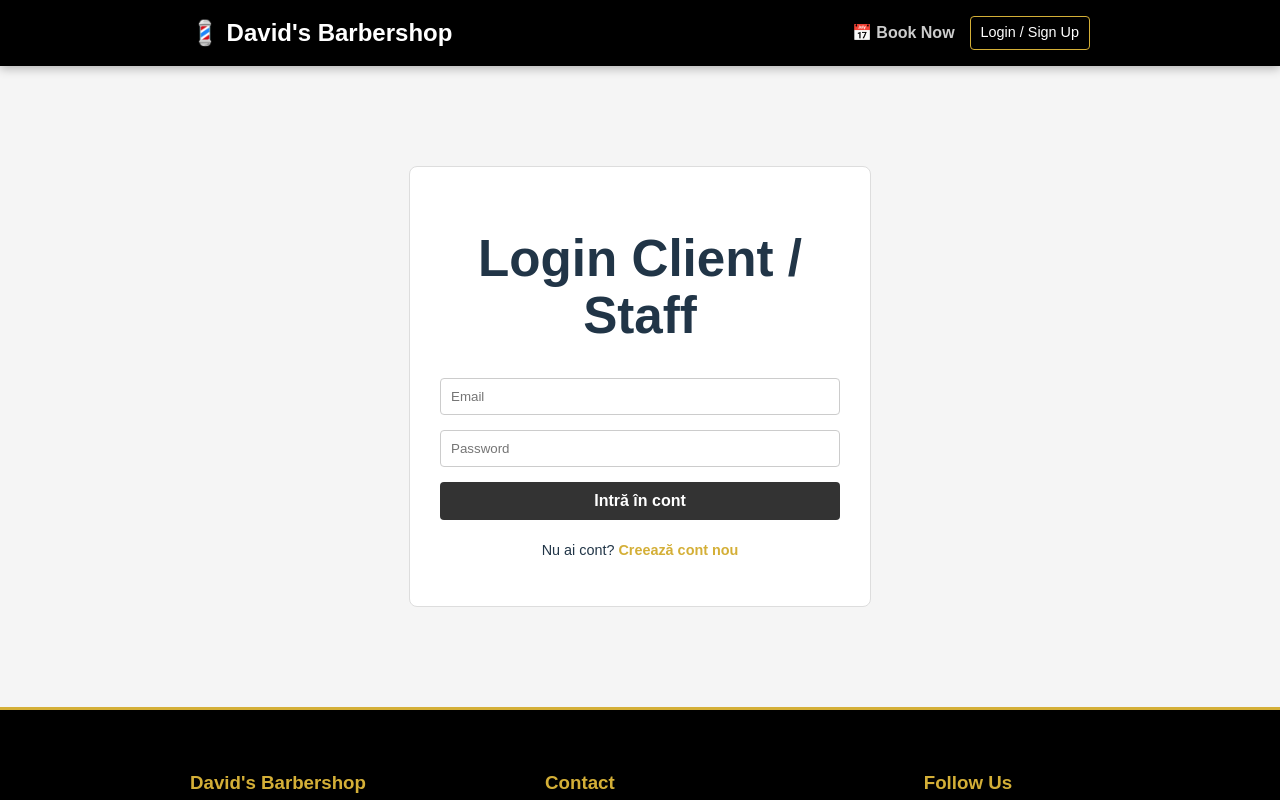
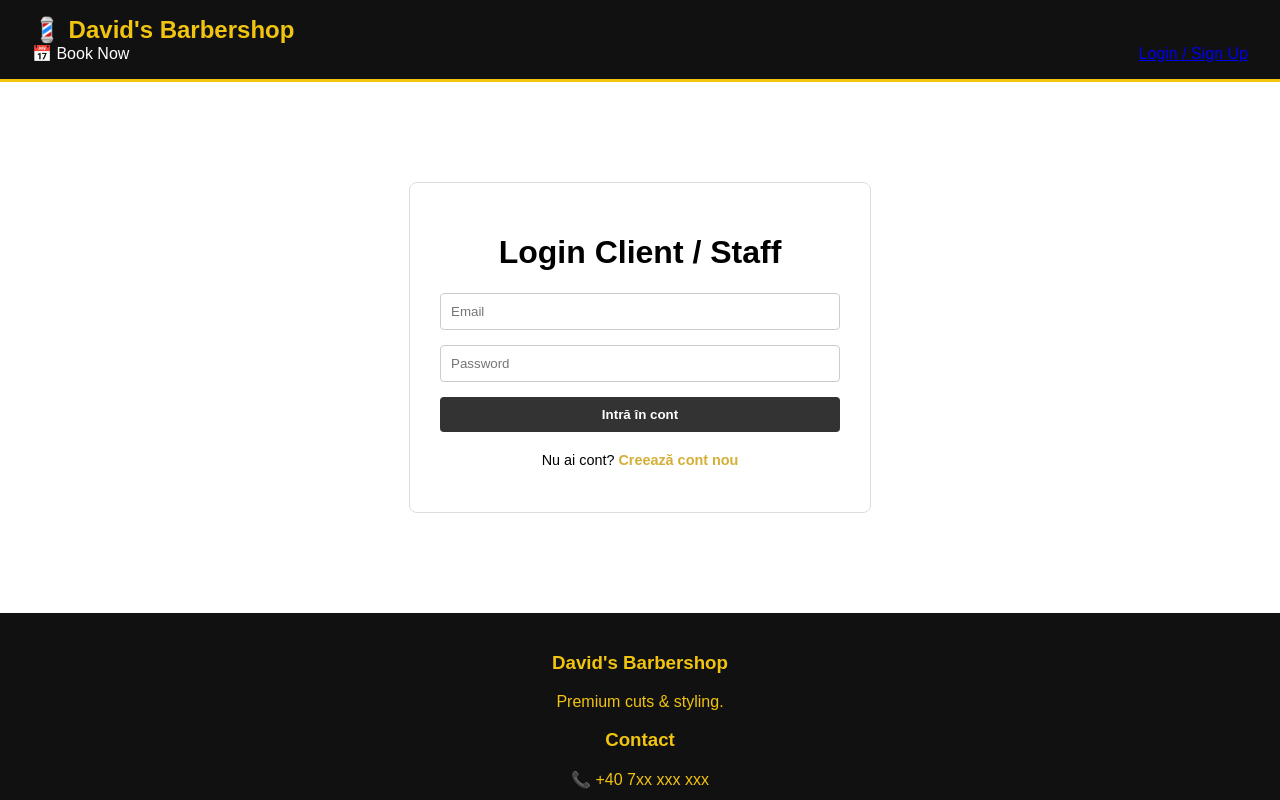
Before and after one commit to timoteifrincuu/davids-barbershop, a Vue app: page /login in a window 1280 px wide. Shown: the top 800 px of the page. Built offline with nearby package versions, Linux system fonts and the light colour scheme; no server answers.

Commit message:
Global fix: Black text everywhere except nav

```diff
--- a/src/App.vue
+++ b/src/App.vue
@@ -85,34 +85,51 @@ const handleLogout = async () => {
   </div>
 </template>
 
-<style>
-/* ... (Pastreaza stilurile CSS existente, sunt bune) ... */
-/* --- GLOBAL --- */
-body { margin: 0; font-family: 'Arial', sans-serif; background-color: #f5f5f5; }
-.app-wrapper { display: flex; flex-direction: column; min-height: 100vh; }
+<style scoped>
+/* Aici definim stilul DOAR pentru Bara de Navigare și Footer */
 
-/* --- HEADER --- */
-header { background-color: #000; padding: 15px 0; color: white; position: sticky; top: 0; z-index: 100; box-shadow: 0 2px 10px rgba(0,0,0,0.3); }
-.nav-content { max-width: 900px; margin: 0 auto; padding: 0 20px; display: flex; justify-content: space-between; align-items: center; }
-.logo { font-size: 1.5rem; font-weight: bold; color: white; text-decoration: none; }
-nav { display: flex; gap: 15px; align-items: center; }
-.nav-link { color: #ccc; text-decoration: none; font-weight: bold; transition: color 0.3s; }
-.nav-link:hover { color: #d4af37; }
-.router-link-active { color: #d4af37; }
-.admin-link { color: #ff6b6b; }
-.logout-btn { background: none; border: 1px solid #666; color: white; padding: 5px 10px; border-radius: 4px; cursor: pointer; }
-.logout-btn:hover { background: white; color: black; }
-.login-btn-nav { text-decoration: none; color: #fff; font-size: 0.9rem; border: 1px solid #d4af37; padding: 5px 10px; border-radius: 4px; transition: all 0.3s; }
-.login-btn-nav:hover { background-color: #d4af37; color: black; }
-main { flex: 1; }
+header {
+  background-color: #111; /* Fundal Negru */
+  padding: 1rem 2rem;
+  border-bottom: 3px solid #f1c40f; /* Linie Galbenă */
+}
 
-/* --- FOOTER --- */
-.app-footer { background-color: #000; color: white; padding: 40px 20px 20px; border-top: 3px solid #d4af37; }
-.footer-content { max-width: 900px; margin: 0 auto; display: flex; justify-content: space-between; flex-wrap: wrap; gap: 20px; margin-bottom: 30px; }
-.footer-section h3 { color: #d4af37; margin-bottom: 15px; }
-.footer-section p { color: #ccc; margin: 5px 0; font-size: 0.9rem; }
-.social-link { color: white; text-decoration: none; font-weight: bold; display: block; margin-top: 5px; }
-.social-link:hover { color: #d4af37; }
-.copyright { text-align: center; border-top: 1px solid #333; padding-top: 20px; color: #666; font-size: 0.8rem; }
-@media (max-width: 600px) { .footer-content { flex-direction: column; text-align: center; } }
+nav {
+  display: flex;
+  justify-content: space-between;
+  align-items: center;
+}
+
+.logo {
+  color: #f1c40f !important; /* Logo Galben */
+  font-size: 1.5rem;
+  font-weight: bold;
+  text-decoration: none;
+}
+
+.nav-links {
+  display: flex;
+  gap: 20px;
+}
+
+/* Link-urile din meniu - Text Alb */
+.nav-link {
+  color: #ffffff !important;
+  text-decoration: none;
+  font-weight: 500;
+  transition: color 0.3s;
+}
+
+.nav-link:hover {
+  color: #f1c40f !important; /* Hover Galben */
+}
+
+/* Footer (daca exista) */
+footer {
+  background-color: #111;
+  color: #f1c40f !important;
+  text-align: center;
+  padding: 20px;
+  margin-top: 50px;
+}
 </style>
--- a/src/style.css
+++ b/src/style.css
@@ -1,37 +1,30 @@
-:root {
-  font-family: Inter, system-ui, Avenir, Helvetica, Arial, sans-serif;
-  line-height: 1.5;
-  font-weight: 400;
+/* src/assets/main.css */
 
-  /* Aici e fixul: Text negru (#213547) pe fundal alb */
-  color: #213547;
+/* 1. RESET GLOBAL - Text Negru, Fundal Alb */
+body {
+  margin: 0;
+  padding: 0;
+  font-family: 'Arial', sans-serif;
   background-color: #ffffff;
+  color: #000000 !important; /* Aici e cheia: Text negru PESTE TOT */
+  -webkit-font-smoothing: antialiased;
 }
 
-body {
-  margin: 0;
-  min-width: 320px;
+#app {
+  background-color: #ffffff;
+  color: #000000;
   min-height: 100vh;
 }
 
-h1 {
-  font-size: 3.2em;
-  line-height: 1.1;
+/* 2. BUTOANE GENERICE */
+button {
+  color: #000000; /* Asigură-te că și butoanele au text negru */
+  font-family: inherit;
 }
 
-button {
-  border-radius: 8px;
-  border: 1px solid transparent;
-  padding: 0.6em 1.2em;
-  font-size: 1em;
-  font-weight: 500;
-  font-family: inherit;
-  background-color: #1a1a1a;
-  color: white;
-  cursor: pointer;
-  transition: border-color 0.25s;
+/* 3. INPUTURI (Să nu scriem alb pe alb) */
+input, select, textarea {
+  color: #000000 !important;
+  background-color: #ffffff;
+  border: 1px solid #ccc;
 }
-
-button:hover {
-  border-color: #646cff;
-}
--- a/src/views/BookingView.vue
+++ b/src/views/BookingView.vue
@@ -260,15 +260,29 @@ section { margin-bottom: 40px; }
   grid-template-columns: repeat(auto-fill, minmax(80px, 1fr));
   gap: 10px;
 }
+
 .time-btn {
   padding: 10px;
   border: 1px solid #ddd;
   background: white;
   cursor: pointer;
   border-radius: 4px;
+
+  /* FORTARE TEXT NEGRU */
+  color: #000000 !important;
+  font-weight: bold;
 }
-.time-btn:hover { background: #eee; }
-.time-btn.selected { background: #333; color: white; border-color: #333; }
+
+.time-btn:hover {
+  background: #eee;
+}
+
+/* Cand e selectat devine negru cu text alb */
+.time-btn.selected {
+  background: #333;
+  color: white !important;
+  border-color: #333;
+}
 
 /* BUTON FINAL */
 .action-area { text-align: center; margin-top: 30px; }
```
